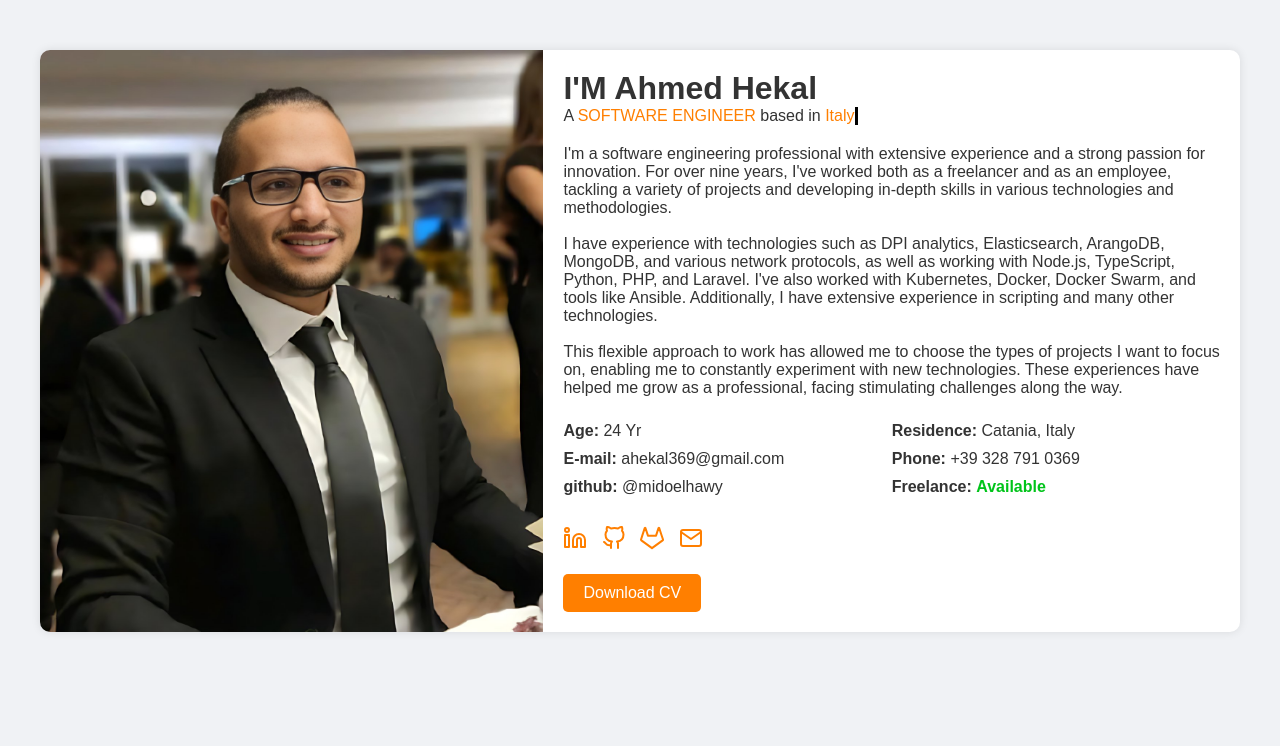
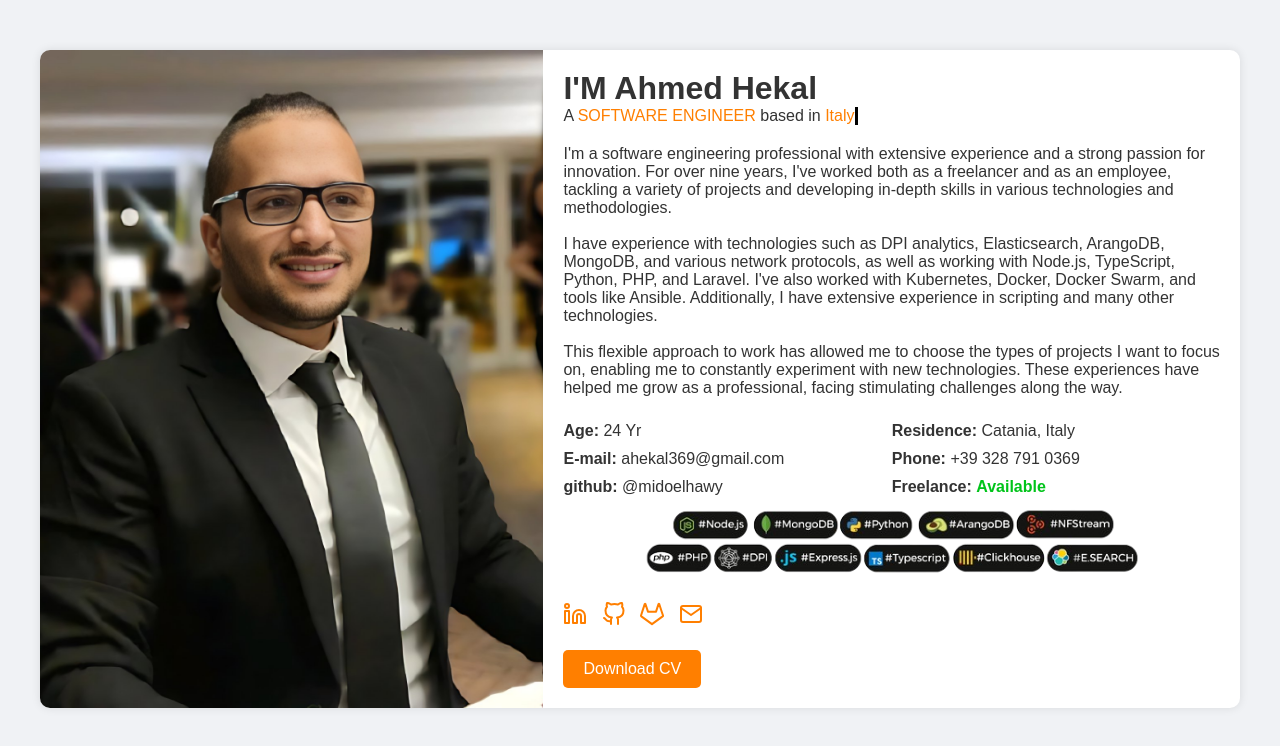
Before and after one commit to midoelhawy/minimal-modern-portfolio, a plain HTML site: page index.html in a window 1280 px wide. Drawn offline with nearby package versions, Linux system fonts and the light colour scheme; a web font is replaced by a local one.

Commit message:
feat: add topics from photos

```diff
--- a/index.html
+++ b/index.html
@@ -187,7 +187,14 @@
         box-sizing: border-box;
       }
 
+      .top-topics img {
+    max-width: 100%;
+}
+
       @media (min-width: 768px) {
+        .top-topics img {
+    max-width: 500px;
+}
         .download-cv {
           width: auto;
         }
@@ -241,6 +248,16 @@
           </div>
         </div>
 
+        <div style="text-align: center" class="top-topics">
+          <a href="asstes/cv.pdf" target="_blank"
+            ><img
+              src="images/topics.png"
+
+
+              alt="topics"
+          /></a>
+        </div>
+
         <div class="social-links">
           <a target="_blank" href="https://www.linkedin.com/in/ahekal/"
             ><i data-feather="linkedin"></i>
```
Also changed, not shown: images/topics.png (added).
